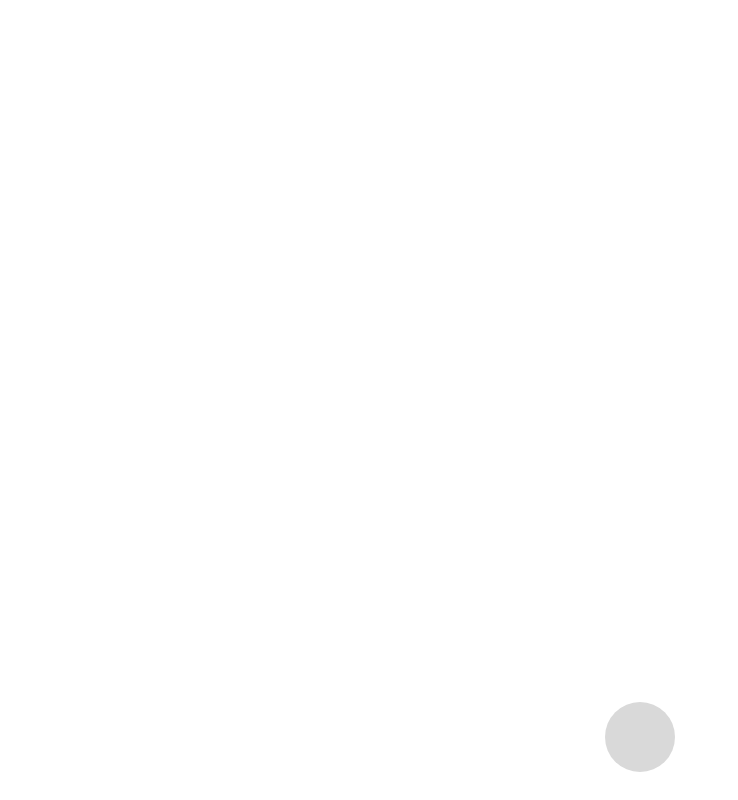
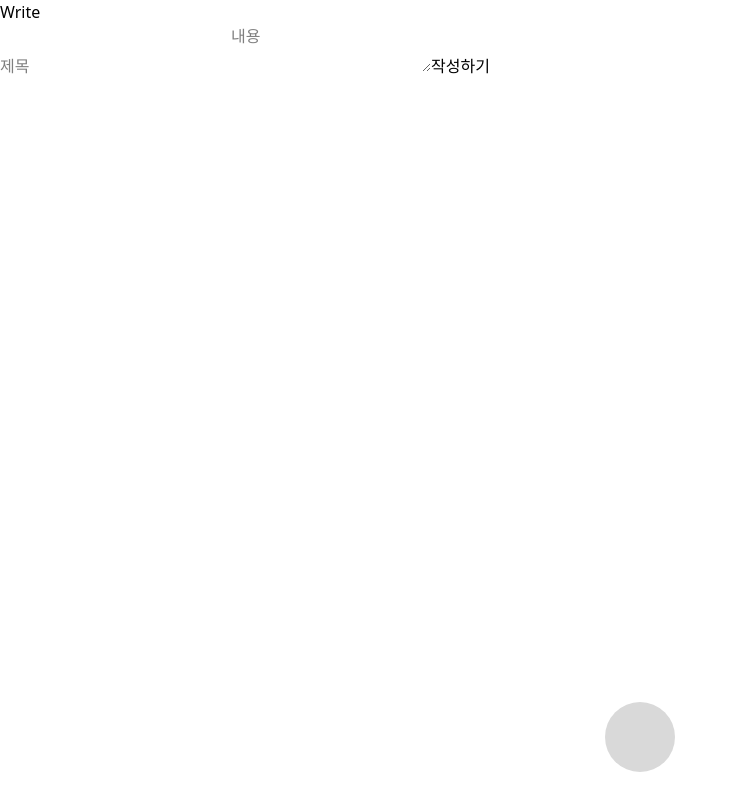
Before and after one commit to kdt-ful-class-three-group/poop, a React (Vite) app in the folder client/: page /Community/write in a window 1280 px wide. Before the commit this address had no page. Shown: the whole page, without its empty margins (0-738 px from the left). Built offline with nearby package versions, Linux system fonts and the light colour scheme.

Commit message:
작성페이지

```diff
--- a/client/src/App.jsx
+++ b/client/src/App.jsx
@@ -1,6 +1,7 @@
 import React from 'react';
 import { BrowserRouter as Router, Routes, Route } from 'react-router-dom';
 import Community from './pages/Community.jsx';
+import Write from './pages/Write.jsx';
 import Home from './pages/Home.jsx';
 import KnowledgeHorror from './pages/KnowledgeHorror.jsx';
 import Login from './pages/Login.jsx';
@@ -24,6 +25,7 @@ function App() {
             <Route path="/Mypage" element={<Mypage />} />
             <Route path="/Admin" element={<Admin />} />
             <Route path="/Register" element={<Register />} />
+            <Route path="/Community/write" element={<Write />} />
 
             {/* Layout 적용 구간: path 가 "/KnowledgeHorror" 또는 "/Quiz" 인 경우에만 */}
             <Route element={<Layout />}>
--- /dev/null
+++ b/client/src/pages/Write.jsx
@@ -0,0 +1,20 @@
+
+
+
+function Write(){
+
+
+    return(
+        <div>
+            <h1>Write</h1>
+            <form>
+                <input type="text" placeholder="제목" />
+                <textarea placeholder="내용"></textarea>
+                <button type="submit">작성하기</button>
+            </form>
+        </div>
+    )
+}
+
+
+export default Write;
```
Also changed, not shown: 1 other file (tests, documents, lock files or other folders).
